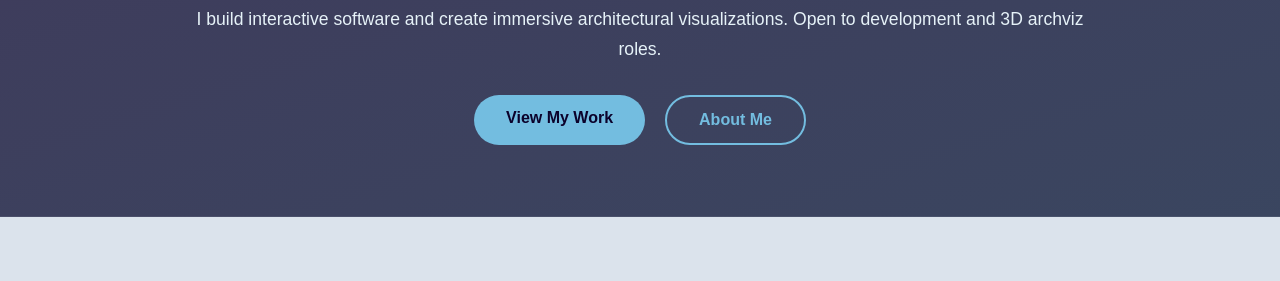
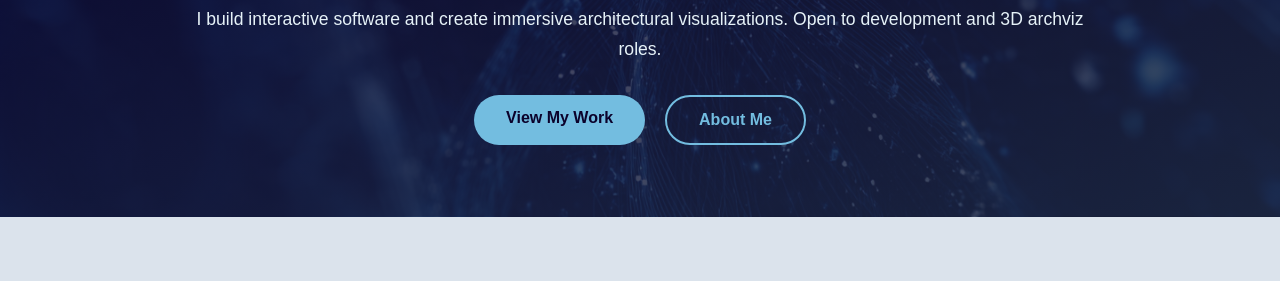
Before and after one commit to ArcticsRain/MonicaWebsite, a website: page index.html in a window 1280 px wide. Shown: the part 259-540 px from the top of the page. Drawn offline with Linux system fonts and the light colour scheme; the site is published under a folder, as on GitHub Pages, so addresses that start at the root find nothing.

Commit message:
Update style.css

```diff
--- a/style.css
+++ b/style.css
@@ -90,13 +90,12 @@ main {
       rgba(11, 2, 43, 0.75),
       rgba(30, 42, 71, 0.85)
     ),
-    url("/MonicaWebsite/images/HeroB.jpeg");
+    url("images/HeroB.jpeg");
 
   background-size: cover;
   background-position: center;
   background-repeat: no-repeat;
 }
-
 
 .hero-content {
   max-width: 900px;
```
